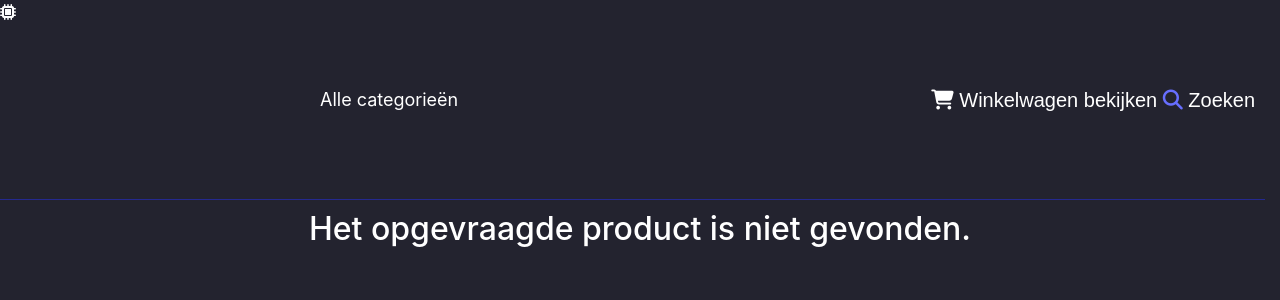
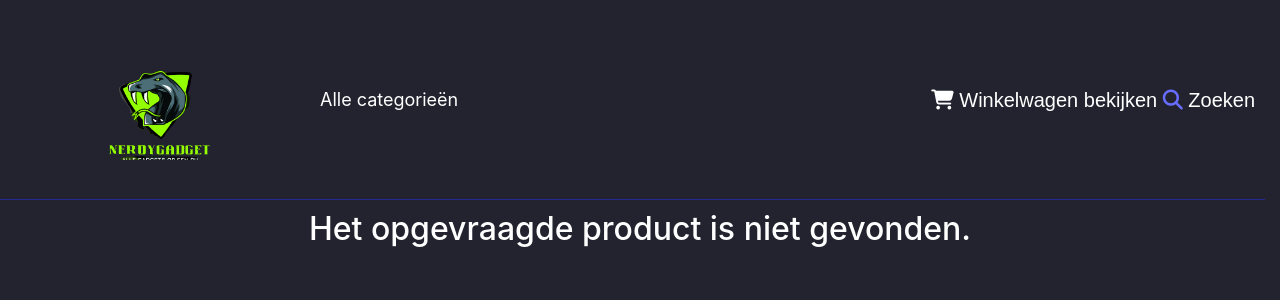
Before and after one commit to 0xDivine/nerdygadget, a PHP site: page /view.php?id=1 in a window 1280 px wide. Shown: the top 300 px of the page. Run offline with PHP 8.4, Linux system fonts and the light colour scheme; data that the repository does not hold is empty; some libraries are stand-ins or nearby versions; some web fonts are replaced.

Commit message:
winkelwagen designs etc

```diff
--- a/Public/CSS/style.css
+++ b/Public/CSS/style.css
@@ -481,6 +481,8 @@ ul#ul-class-price li {
 
 .logoo {
 
+    height: 5%;
+    margin: 20px;
 
 
 }
--- a/header.php
+++ b/header.php
@@ -24,8 +24,20 @@ $databaseConnection = connectToDatabase();
 <body>
 <div class="Background">
     <div class="row" id="Header">
-        <div class="col-2 logoo">
-                <i class="fas fa-microchip"></i>
+        <div class="background">
+
+            <style>
+                .background {
+                    background-image: url("Public/ProductIMGHighRes/NerdyGadgetsLogo.png");
+                    background-size: 150px;
+                    width: 135px;
+                    height: 120px;
+                    margin: auto 100px;
+                    float: left;
+
+
+                }
+            </style>
 
             </div>
         <div class="col-8" id="CategoriesBar">
--- /dev/null
+++ b/ordersuccess.php
@@ -0,0 +1,6 @@
+<?php
+
+include "header.php";
+?>
+
+<h1>Bedankt voor je bestelling</h1>
--- a/view.php
+++ b/view.php
@@ -78,7 +78,7 @@ $StockItemImage = getStockItemImage($_GET['id'], $databaseConnection);
                 $fetchedid = $_GET["id"];
                  $cart = getCart();
                  addProductToCart($fetchedid);
-                 print_r($cart);
+                 #print_r($cart);
 
 
 
@@ -105,12 +105,8 @@ $StockItemImage = getStockItemImage($_GET['id'], $databaseConnection);
             <p><?php print $StockItem['SearchDetails']; ?></p>
         </div>
         <div class="addtocartcontainer">
-            <form method="post">
-                <button type="submit">Voeg toe aan winkelmand</button>
 
 
-
-            </form>
 
         </div>
         <div id="StockItemSpecifications">
@@ -149,7 +145,16 @@ $StockItemImage = getStockItemImage($_GET['id'], $databaseConnection);
                 <?php
             }
             ?>
+
         </div>
+        <br>
+        <br>
+        <form method="post">
+            <button class="btn btn-primary btn-lg btn-block">Toevoegen aan winkelmand</button>
+
+
+
+        </form>
         <?php
     } else {
         ?><h2 id="ProductNotFound">Het opgevraagde product is niet gevonden.</h2><?php
```
Also changed, not shown: cart.php (+44 -10 lines), Public/ProductIMGHighRes/NerdyGadgetsLogo.bk.png (added), Public/ProductIMGHighRes/NerdyGadgetsLogo.png, cartfuncties.php (line endings or trailing spaces).
